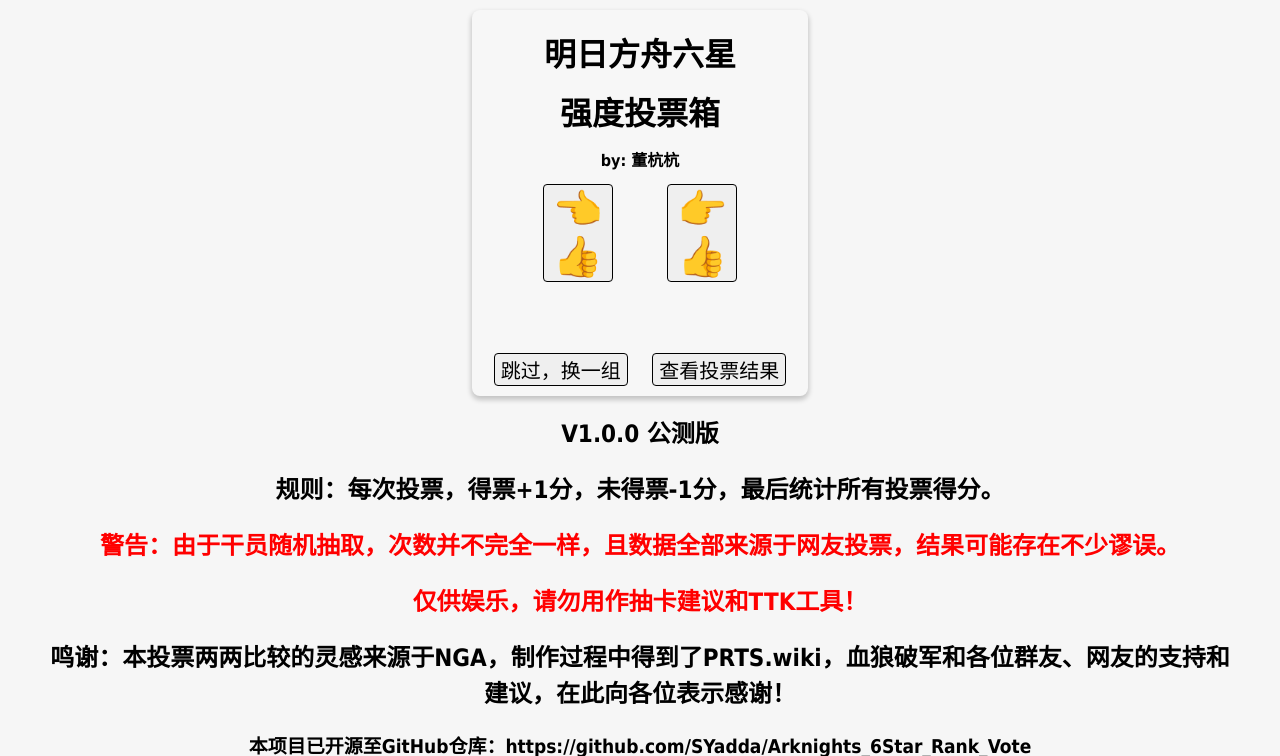
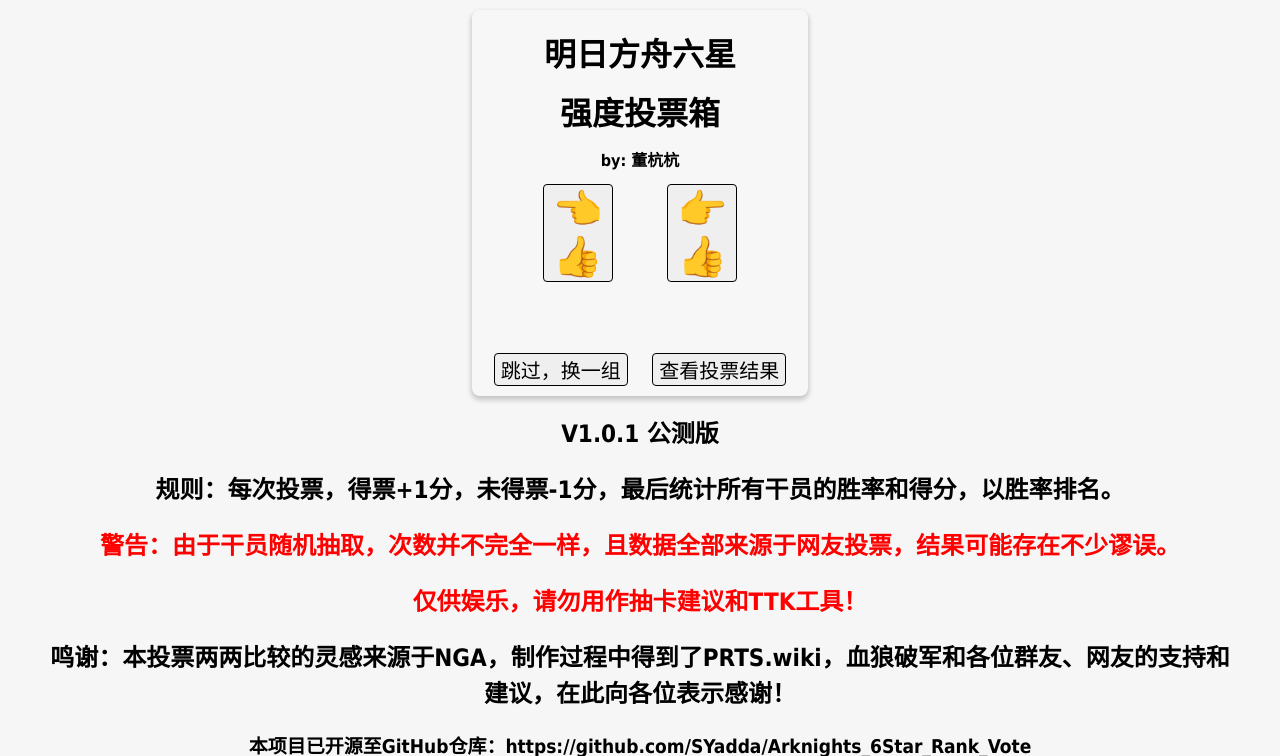
Before and after one commit to SYadda/Arknights_6Star_Rank_Vote, a Flask app: page /page in a window 1280 px wide. Shown: the top 756 px of the page. Run offline with Flask 3, Linux system fonts and the light colour scheme.

Commit message:
以胜率进行排名

```diff
--- a/backend.py
+++ b/backend.py
@@ -52,12 +52,14 @@
     with open('list/lose_score.pickle', 'rb') as f:
         lst_lose_score = pickle.load(f)
 
+    lst_rate = [100 * lst_win_score[_] / (lst_win_score[_] + lst_lose_score[_]) for _ in range(len(lst_win_score))]
     lst_score = [lst_win_score[_] - lst_lose_score[_] for _ in range(len(lst_win_score))]
-    # lst_score = lst_win_score
-    dict_score = dict(zip(lst_name, lst_score))
+    dict_score = dict(zip(zip(lst_name, lst_score), lst_rate))
 
-    final_name, final_score = zip(*sorted(dict_score.items(), key=lambda _: -_[1]))
-    return jsonify({'name': final_name, 'score': final_score, 'count': '已收集数据 ' + str(sum(lst_win_score)) + ' 条'})
+    final_n_s, final_rate = zip(*sorted(dict_score.items(), key=lambda _: -_[1]))
+    final_name, final_score = zip(*final_n_s)
+    final_rate = ['%.1f'%_ + ' %' for _ in final_rate]
+    return jsonify({'name': final_name, 'rate': final_rate, 'score': final_score, 'count': '已收集数据 ' + str(sum(lst_win_score)) + ' 条'})
 
 
 @app.route('/page', methods=['GET'])
--- a/templates/page.html
+++ b/templates/page.html
@@ -57,8 +57,8 @@
         <!-- footer部分 -->
         <div class="footer">
             <div class="w">
-                <h2>V1.0.0 公测版</h2>
-                <h2>规则：每次投票，得票+1分，未得票-1分，最后统计所有投票得分。</h2>
+                <h2>V1.0.1 公测版</h2>
+                <h2>规则：每次投票，得票+1分，未得票-1分，最后统计所有干员的胜率和得分，以胜率排名。</h2>
                 <h2 class="red_text">警告：由于干员随机抽取，次数并不完全一样，且数据全部来源于网友投票，结果可能存在不少谬误。</h2>
                 <h2 class="red_text">仅供娱乐，请勿用作抽卡建议和TTK工具！</h2>
                 <h2>鸣谢：本投票两两比较的灵感来源于NGA，制作过程中得到了PRTS.wiki，血狼破军和各位群友、网友的支持和建议，在此向各位表示感谢！</h2>
@@ -72,6 +72,7 @@
                                 <th>杯型</th>
                                 <th>排名</th>
                                 <th>干员代号</th>
+                                <th>&nbsp;&nbsp;&nbsp;&nbsp;胜率&nbsp;&nbsp;&nbsp;&nbsp;</th>
                                 <th>得分</th>
                             </tr>
                         </thead>
@@ -177,7 +178,7 @@
         //接口:new_compare
         function new_compare() {
             xhr = new XMLHttpRequest();
-            xhr.open('GET', 'http://127.0.0.1:9876/new_compare', true);
+            xhr.open('GET', 'http://114.132.188.253:9876/new_compare', true);
             xhr.send();
 
             xhr.onreadystatechange = function () {
@@ -190,8 +191,6 @@
                     document.getElementById("right_png").src = dic_pic_url[right_name];
                 }
             }
-            // document.getElementById("left_png").src = dic_pic_url['能天使'];
-            // document.getElementById("right_png").src = dic_pic_url['推进之王'];
         }
 
 
@@ -201,7 +200,7 @@
         //供给参数:win_name, lose_name
         function save_score_left() {
             xhr = new XMLHttpRequest();
-            xhr.open('POST', 'http://127.0.0.1:9876/save_score?win_name=' + left_name + '&lose_name=' + right_name + '&code=' + code, true);
+            xhr.open('POST', 'http://114.132.188.253:9876/save_score?win_name=' + left_name + '&lose_name=' + right_name + '&code=' + code, true);
             xhr.send();
 
             xhr.onreadystatechange = function () {
@@ -214,7 +213,7 @@
 
         function save_score_right() {
             xhr = new XMLHttpRequest();
-            xhr.open('POST', 'http://127.0.0.1:9876/save_score?win_name=' + right_name + '&lose_name=' + left_name + '&code=' + code, true);
+            xhr.open('POST', 'http://114.132.188.253:9876/save_score?win_name=' + right_name + '&lose_name=' + left_name + '&code=' + code, true);
             xhr.send();
 
             xhr.onreadystatechange = function () {
@@ -229,7 +228,7 @@
         //http方法: GET
         function view_final_order() {
             xhr = new XMLHttpRequest();
-            xhr.open('GET', 'http://127.0.0.1:9876/view_final_order', true);
+            xhr.open('GET', 'http://114.132.188.253:9876/view_final_order', true);
             xhr.send();
 
             xhr.onreadystatechange = function () {
@@ -255,7 +254,7 @@
                                     if (this_rank < cup_rank[3]) { this_size = cup_size[3]; } else
                                         if (this_rank < cup_rank[4]) { this_size = cup_size[4]; } else
                                             if (this_rank < cup_rank[5]) { this_size = cup_size[5]; } else { this_size = cup_size[6]; }
-                        htmlStr += "<tr><td>" + this_size + "</td><td>" + this_rank + "</td><td>" + obj.name[i] + "</td><td>" + obj.score[i] + "</td></tr>";
+                        htmlStr += "<tr><td>" + this_size + "</td><td>" + this_rank + "</td><td>" + obj.name[i] + "</td><td>" + obj.rate[i] + "</td><td>" + obj.score[i] + "</td></tr>";
                     }
                     document.getElementById("final_order_tbody").innerHTML = htmlStr;
                 }
```
Also changed, not shown: 1 other file.
